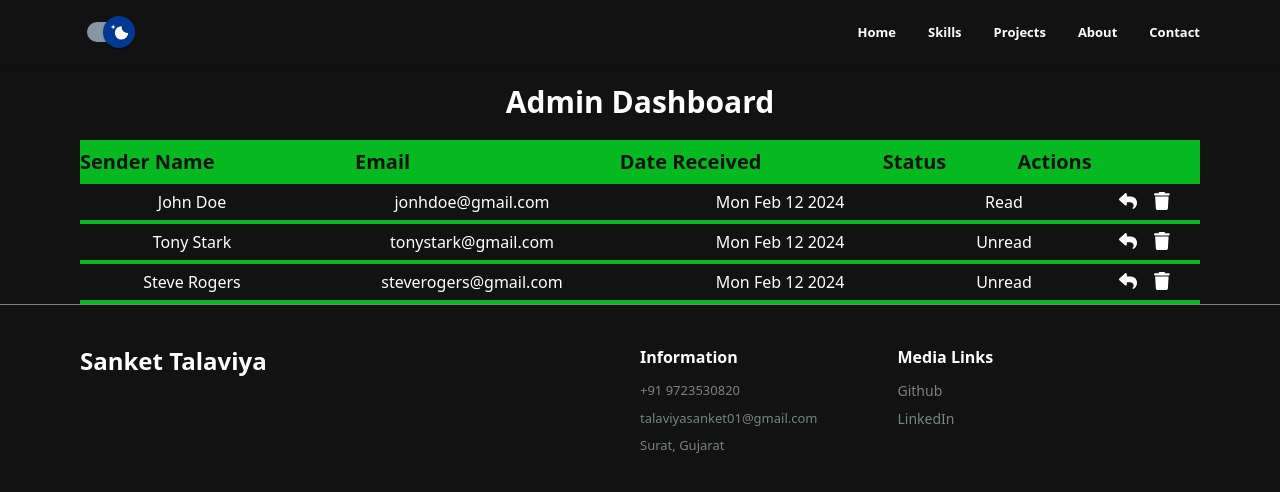
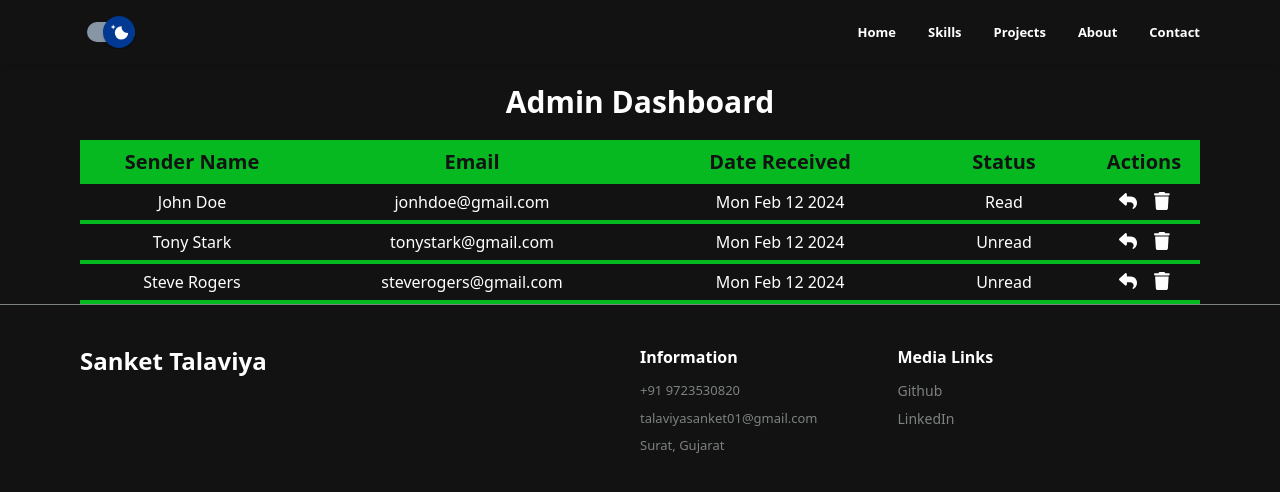
Before and after one commit to Sanket4450/Portfolio, a React (Vite) app: page /admin/messages in a window 1280 px wide. Shown: the top 492 px of the page. Built offline with nearby package versions, Linux system fonts and the light colour scheme; no server answers.

Commit message:
solved some UI rendering bugs

```diff
--- a/src/components/home/WorkCard.jsx
+++ b/src/components/home/WorkCard.jsx
@@ -16,9 +16,14 @@ export const WorkCard = ({ image, title, titleDesc, path, align }) => {
           <h3>—</h3>
           <h3>{titleDesc}</h3>
         </div>
-        <Link to={path} className=" text-theme-primary hover:text-theme-hover-primary text-sm transition duration-300">
-          See project <FontAwesomeIcon icon={faArrowUpRightFromSquare} />
-        </Link>
+        <div>
+          <Link
+            to={path}
+            className=" text-theme-primary hover:text-theme-hover-primary text-sm transition duration-300"
+          >
+            See project <FontAwesomeIcon icon={faArrowUpRightFromSquare} />
+          </Link>
+        </div>
       </div>
     </div>
   )
--- a/src/components/messages/MessagesHeader.jsx
+++ b/src/components/messages/MessagesHeader.jsx
@@ -1,15 +1,15 @@
 const SingleHeaderSection = ({ name, width }) => {
-  return <p className={` w-[${width}] text-center`}>{name}</p>
+  return <div className={` ${width} text-center`}>{name}</div>
 }
 
 export const MessagesHeader = ({ screenWidth }) => {
   return (
     <div className=" flex items-center h-11 bg-text-theme-primary text-bg-primary text-lg lg:text-xl font-semibold">
-      <SingleHeaderSection name="Sender Name" width={screenWidth >= 768 ? '20%' : '25%'} />
-      <SingleHeaderSection name="Email" width="30%" />
-      <SingleHeaderSection name="Date Received" width={screenWidth >= 768 ? '25%' : '30%'} />
-      <SingleHeaderSection name="Status" width="15%" />
-      {screenWidth >= 768 && <SingleHeaderSection name="Actions" width="10%" />}
+      <SingleHeaderSection name="Sender Name" width={screenWidth >= 768 ? 'w-[20%]' : 'w-[25%]'} />
+      <SingleHeaderSection name="Email" width="w-[30%]" />
+      <SingleHeaderSection name="Date Received" width={screenWidth >= 768 ? 'w-[25%]' : 'w-[30%]'} />
+      <SingleHeaderSection name="Status" width="w-[15%]" />
+      {screenWidth >= 768 && <SingleHeaderSection name="Actions" width="w-[10%]" />}
     </div>
   )
 }
--- a/src/components/messages/SingleMessage.jsx
+++ b/src/components/messages/SingleMessage.jsx
@@ -28,7 +28,7 @@ export const SingleMessage = ({ messageId, firstName, lastName, email, isRead, r
         id={messageId}
         className=" h-28 phone:h-16 flex max-phone:flex-col justify-around phone:justify-between items-center bg-text-theme-primary text-bg-primary rounded-md hover:cursor-pointer"
       >
-        <div className=" pl-3 text-center">
+        <div className=" pl-3 max-phone:text-center">
           <p className=" font-semibold text-2xl phone:text-[22px]">
             {firstName} {lastName}
           </p>
```
